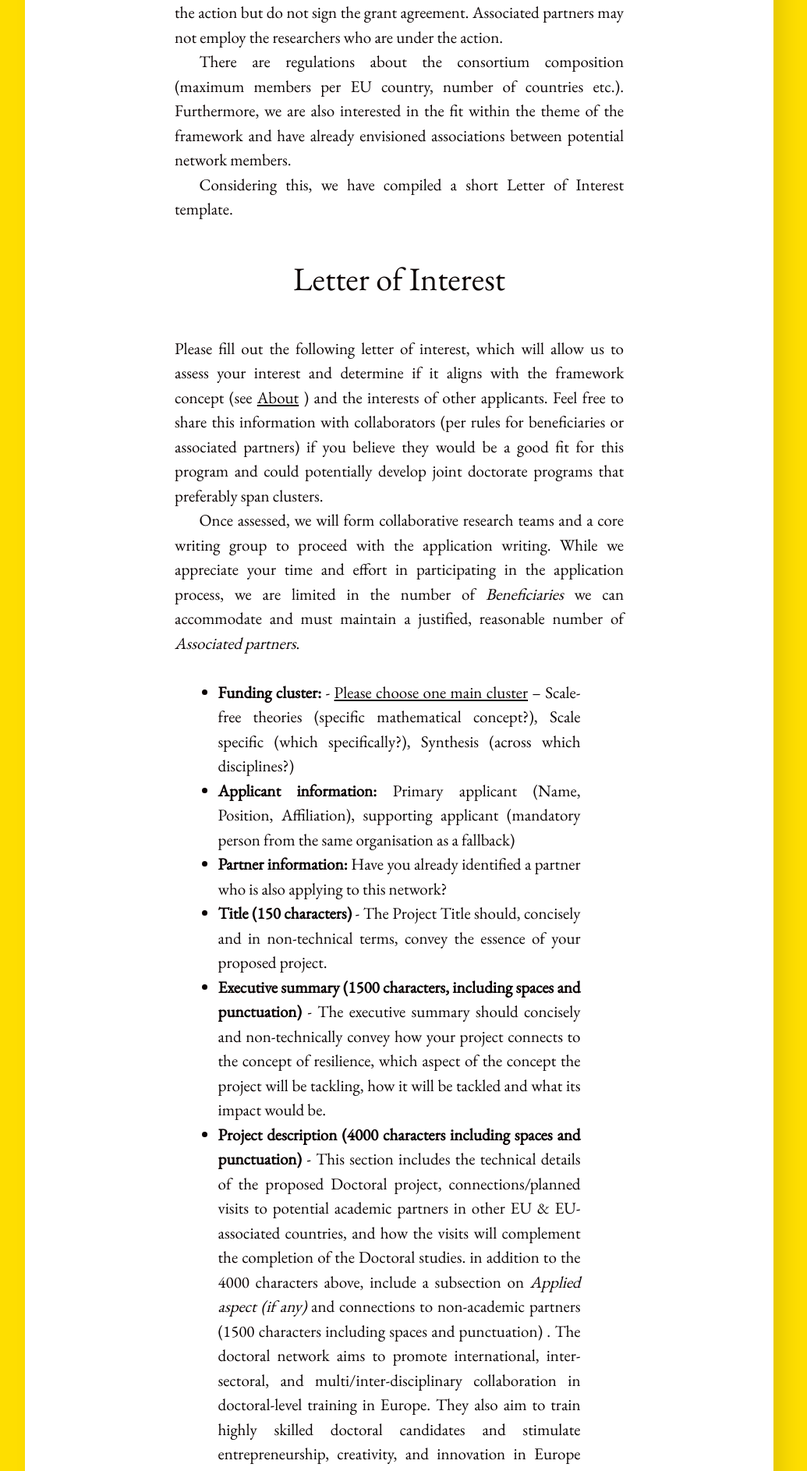
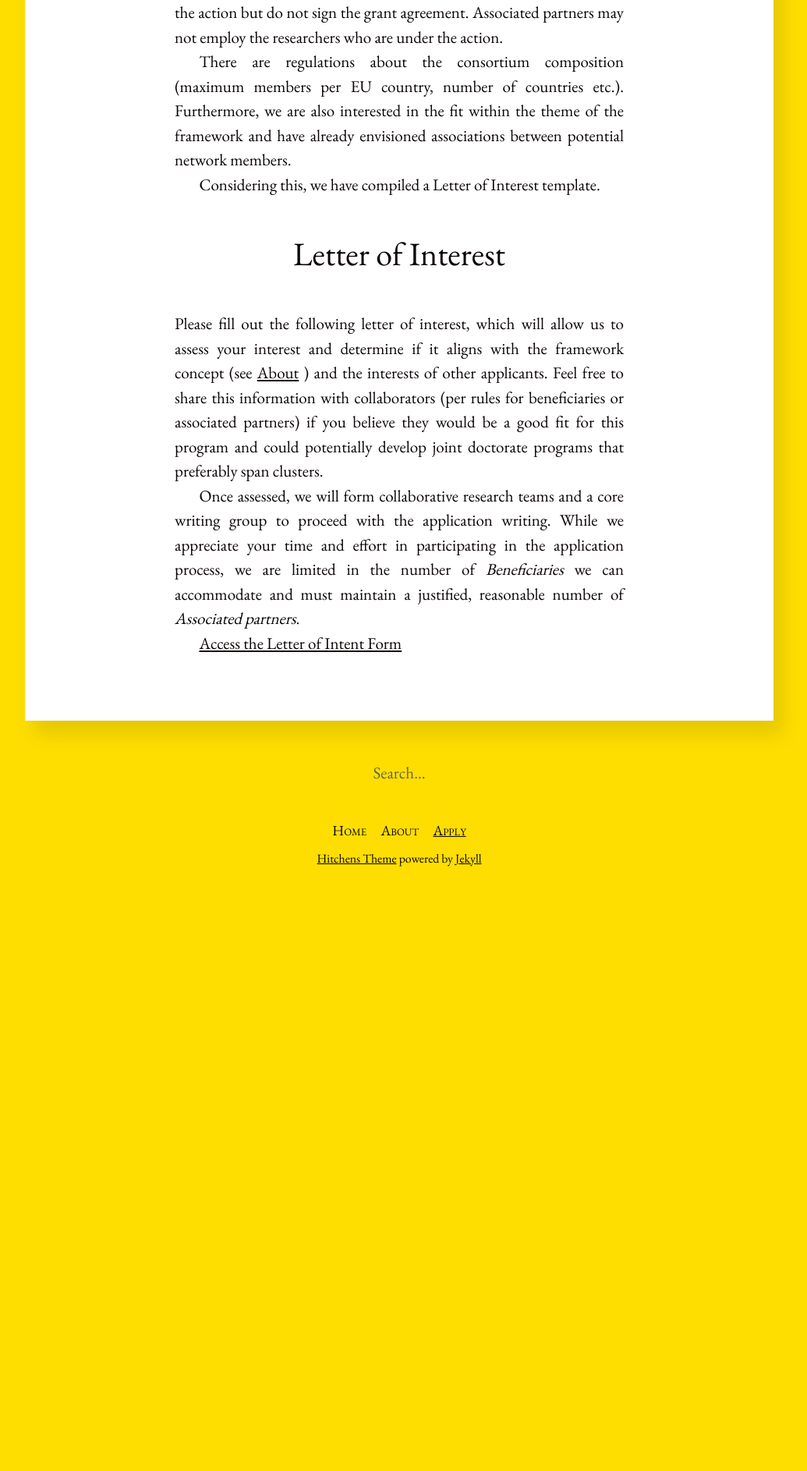
Before and after one commit to resilientEU/resilientEU.github.io, a Jekyll site: the page built from membership.md, in a window 1280 px wide. Shown: the part 1806-3692 px from the top of the page at 78% size, without its empty margins (128-1163 px from the left). Built offline with Jekyll 4.4.1, drawn with Linux system fonts in a browser that asks for light colours; after the commit the page ends 2963 px from its top, so only the background shows below that; some of the changed text lies outside the part shown.

Commit message:
Update membership.md

```diff
--- a/membership.md
+++ b/membership.md
@@ -40,8 +40,7 @@ Associated partners may not employ the researchers who are under the action.
 There are regulations about the consortium composition (maximum members per EU country, number of countries etc.).
 Furthermore, we are also interested in the fit within the theme of the framework and have already envisioned associations between potential network members.
 
-Considering this, we have compiled a short Letter of Interest template.
-
+Considering this, we have compiled a Letter of Interest template.
 
 
 ## Letter of Interest
@@ -52,6 +51,9 @@ Feel free to share this information with collaborators (per rules for beneficiar
 Once assessed, we will form collaborative research teams and a core writing group to proceed with the application writing.
 While we appreciate your time and effort in participating in the application process, we are limited in the number of *Beneficiaries* we can accommodate and must maintain a justified, reasonable number of *Associated partners*.
 
+[Access the Letter of Intent Form](https://forms.gle/pd9prfpVY5hZzdZX8)
+
+<!--
 - **Funding cluster:** - [Please choose one main cluster](https://resilienteu.github.io/about.html) -- Scale-free theories (specific mathematical concept?), Scale specific (which specifically?), Synthesis (across which disciplines?)
 
 - **Applicant information:** Primary applicant (Name, Position, Affiliation), supporting applicant (mandatory person from the same organisation as a fallback)
@@ -74,4 +76,4 @@ The doctoral network aims to promote international, inter-sectoral, and multi/in
 
 - **Structure of the University Doctorate Programme and International Joint Doctorates (500 characters including spaces and punctuation)** What are the details of the doctoral Programme at your University? How long is the Programme, and are there any specific rules and regulations to be followed? If you envision joint doctorates, then does the University allow for it?
 
-*Please send in your **completely** filled LOIs by the deadline - 31st of December 2024 to [email address will be updated here]*
+*Please send in your **completely** filled LOIs by the deadline - 31st of December 2024 to [email address will be updated here]*-->
```
